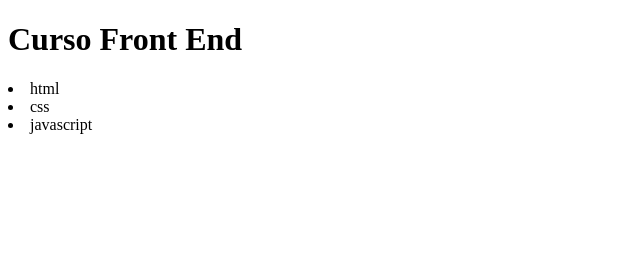
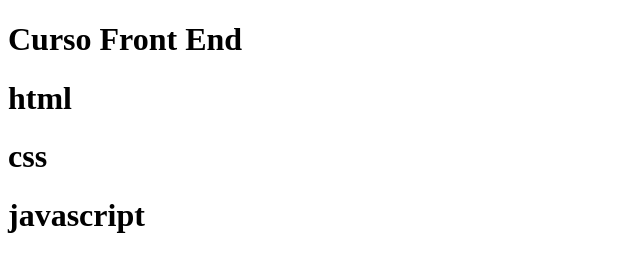
Before and after one commit to Sowza82/SalvadorTech_ativ, a plain HTML site: page front End 4/ativ.29.01.24/index.html in a window 1280 px wide. Shown: the whole page, without its empty margins (0-640 px from the left). Drawn offline with Linux system fonts and the light colour scheme.

Commit message:
corrigindo

```diff
--- a/front End 4/ativ.29.01.24/index.html
+++ b/front End 4/ativ.29.01.24/index.html
@@ -9,9 +9,9 @@
 <body>
     <h1>Curso Front End</h1>
 
-    <li>html</li>
-    <li>css</li>
-    <li>javascript</li>
+    <h1>html</h1>
+    <h1>css</h1>
+    <h1>javascript</h1>
 
     <script src="script.js"></script>
 </body>
```
